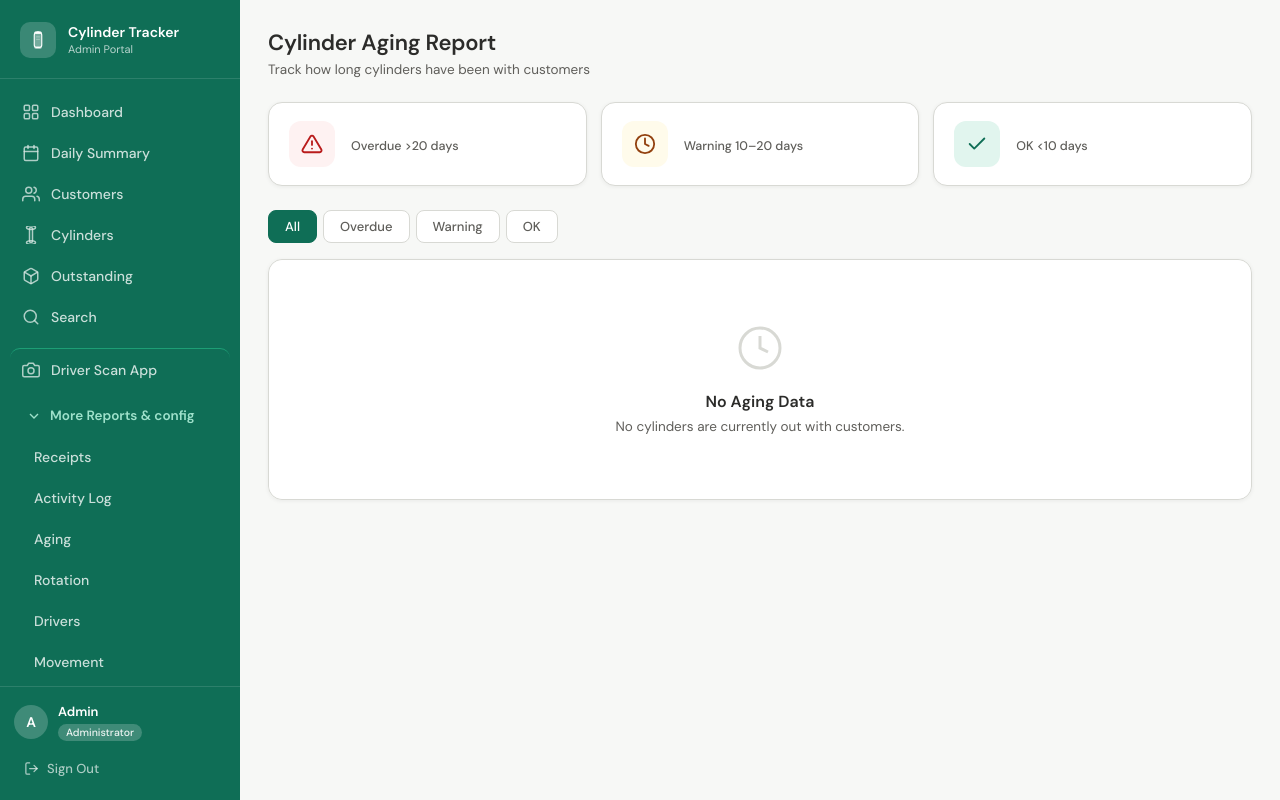
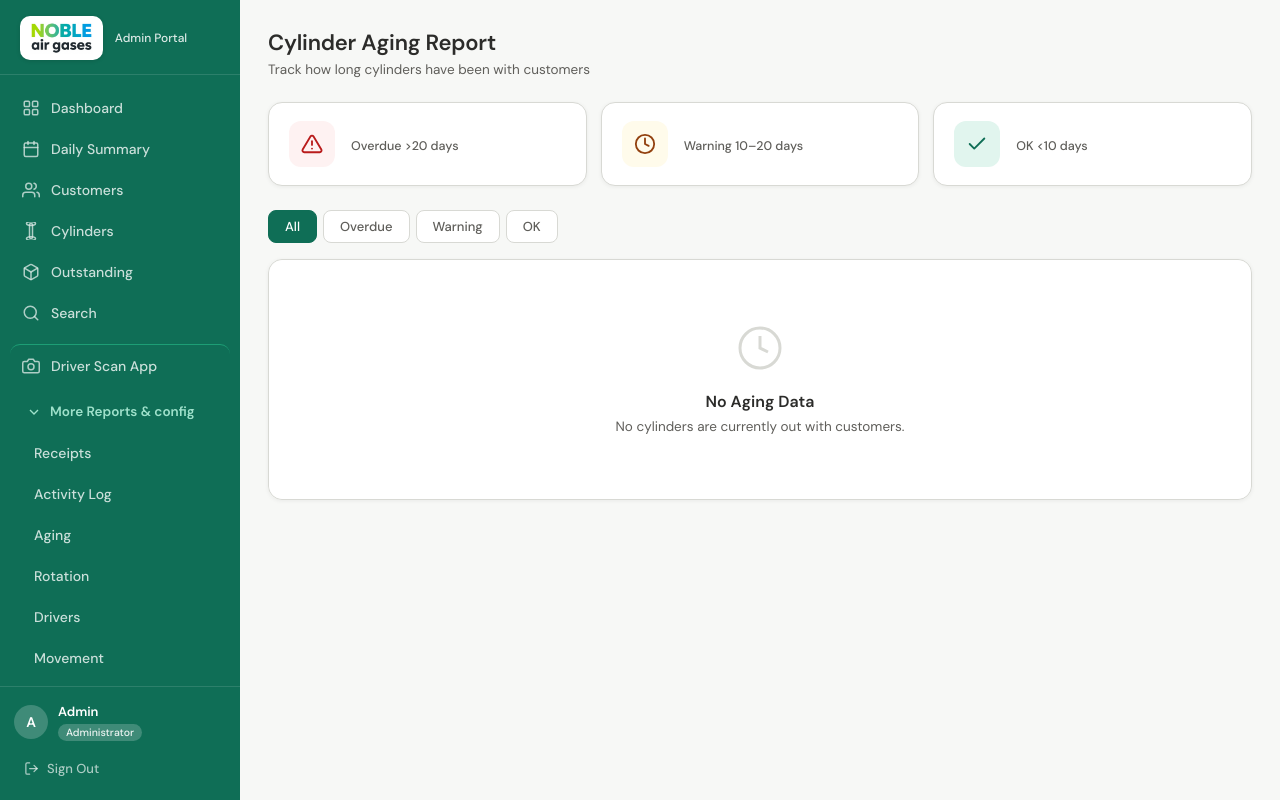
Before and after one commit to adityalodha1312/cylinder-app, a Flask app: template templates/aging.html in a window 1280 px wide. Run offline with Flask 3, Linux system fonts and the light colour scheme; the template is opened without the code that fills it, so the values that code supplies are empty.

Commit message:
feat: add Noble Air Gases company logo throughout the app

```diff
--- a/templates/admin_base.html
+++ b/templates/admin_base.html
@@ -73,19 +73,27 @@
 
     /* Brand */
     .sidebar-brand {
-      padding: 22px 20px 20px;
+      padding: 16px 20px 14px;
       display: flex;
       align-items: center;
       gap: 12px;
       border-bottom: 1px solid rgba(255,255,255,0.12);
       text-decoration: none;
     }
-    .brand-icon {
-      width: 36px; height: 36px;
-      background: rgba(255,255,255,0.18);
+    .brand-logo-wrap {
+      background: #fff;
       border-radius: 10px;
-      display: flex; align-items: center; justify-content: center;
+      padding: 6px 10px;
+      display: flex;
+      align-items: center;
+      justify-content: center;
       flex-shrink: 0;
+      box-shadow: 0 1px 4px rgba(0,0,0,0.12);
+    }
+    .brand-logo-wrap img {
+      height: 32px;
+      width: auto;
+      display: block;
     }
     .brand-text { color: #fff; }
     .brand-text .b-title { font-size: 14px; font-weight: 600; line-height: 1.2; }
@@ -596,19 +604,11 @@
 <!-- ── SIDEBAR ── -->
 <aside class="sidebar" id="sidebar">
   <a class="sidebar-brand" href="/admin/dashboard">
-    <div class="brand-icon">
-      <svg width="20" height="20" viewBox="0 0 32 32" fill="none">
-        <rect x="10" y="4" width="12" height="24" rx="4" fill="rgba(255,255,255,0.3)"/>
-        <rect x="10" y="4" width="12" height="24" rx="4" stroke="white" stroke-width="1.8"/>
-        <ellipse cx="16" cy="4" rx="6" ry="2.5" fill="white" opacity="0.9"/>
-        <ellipse cx="16" cy="28" rx="6" ry="2.5" fill="white" opacity="0.5"/>
-        <line x1="13" y1="11" x2="19" y2="11" stroke="white" stroke-width="1" opacity="0.5"/>
-        <line x1="13" y1="15" x2="19" y2="15" stroke="white" stroke-width="1" opacity="0.5"/>
-      </svg>
+    <div class="brand-logo-wrap">
+      <img src="/static/img/noble_logo.png" alt="Noble Air Gases" />
     </div>
     <div class="brand-text">
-      <div class="b-title">Cylinder Tracker</div>
-      <div class="b-sub">Admin Portal</div>
+      <div class="b-sub" style="font-size:12px; opacity:0.85; font-weight:500; margin-top:0;">Admin Portal</div>
     </div>
   </a>
 
@@ -711,13 +711,10 @@
 
   <!-- Mobile top bar -->
   <div class="top-bar">
-    <div class="tb-brand">
-      <svg width="20" height="20" viewBox="0 0 32 32" fill="none">
-        <rect x="10" y="4" width="12" height="24" rx="4" fill="rgba(255,255,255,0.25)"/>
-        <rect x="10" y="4" width="12" height="24" rx="4" stroke="white" stroke-width="1.8"/>
-        <ellipse cx="16" cy="4" rx="6" ry="2.5" fill="white" opacity="0.9"/>
-        <ellipse cx="16" cy="28" rx="6" ry="2.5" fill="white" opacity="0.6"/>
-      </svg>
+    <div class="tb-brand" style="gap: 10px;">
+      <div style="background:#fff; border-radius:8px; padding:3px 8px; display:flex; align-items:center; box-shadow:0 1px 3px rgba(0,0,0,0.12);">
+        <img src="/static/img/noble_logo.png" alt="Noble Air Gases" style="height:22px; width:auto; display:block;" />
+      </div>
       {{ self.title() }}
     </div>
     <button class="hamburger" id="hamburgerBtn" onclick="toggleSidebar()" aria-label="Open menu">
```
Also changed, not shown: templates/login.html (+9 -21 lines), templates/scan.html (+3 -8 lines).
